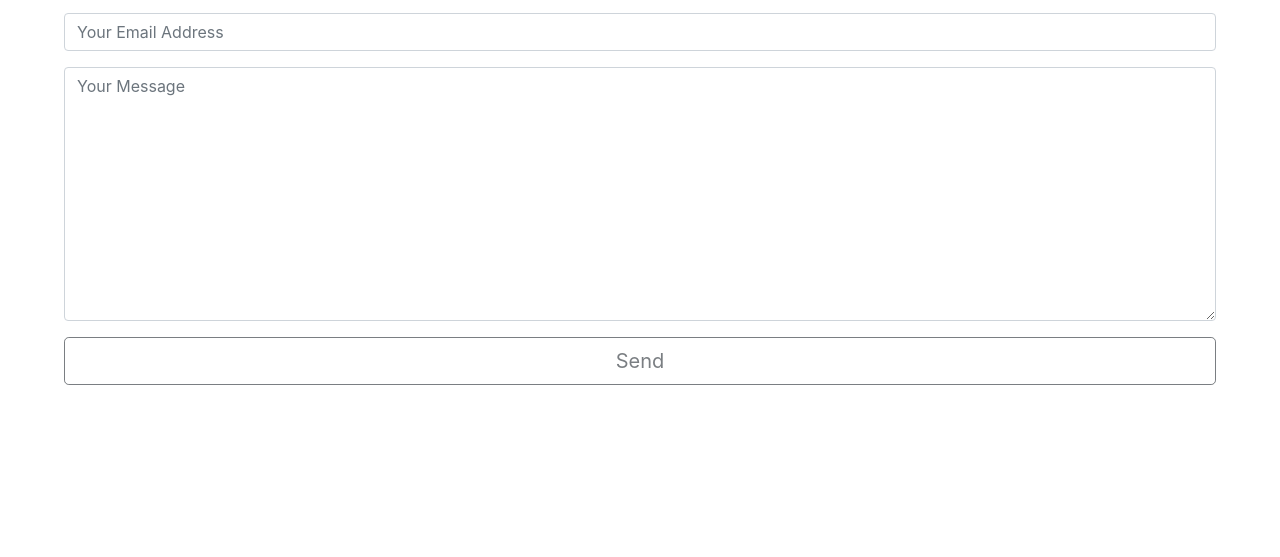
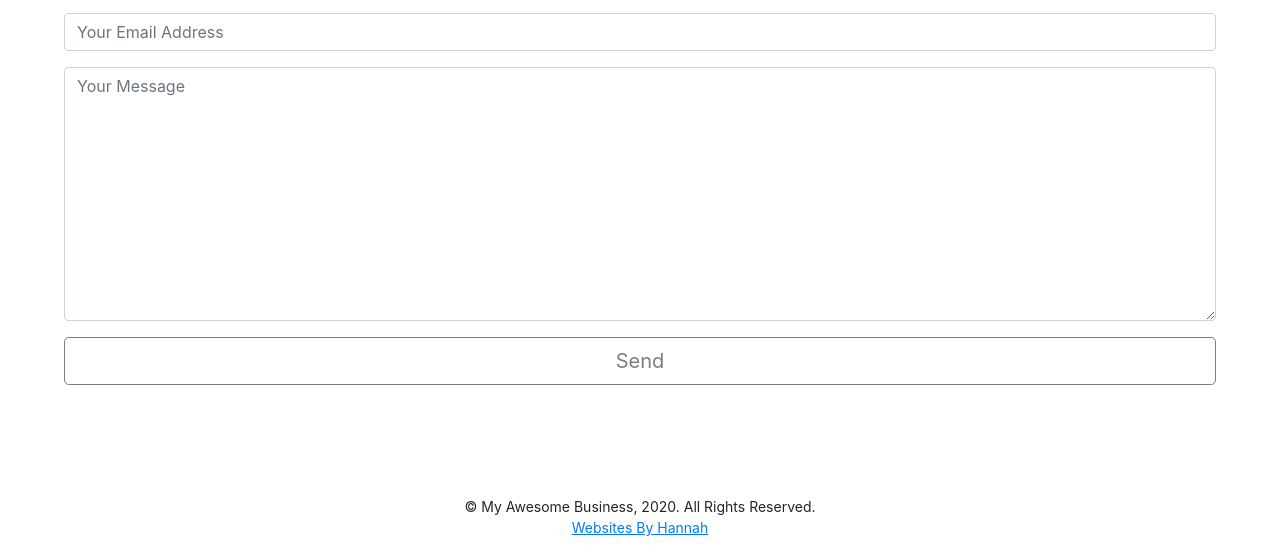
Before and after one commit to HannahStahl/ecommerce-template, a React app: page /contact in a window 1280 px wide. Shown: the part 243-800 px from the top of the page. Built offline with nearby package versions, Linux system fonts and the light colour scheme; no server answers.

Commit message:
Added sticky footer on every page except home page

```diff
--- /dev/null
+++ b/src/components/Footer.js
@@ -0,0 +1,15 @@
+import React from 'react';
+import config from '../config';
+
+const Footer = () => (
+  <div className="footer">
+    <p>
+      {`© ${config.businessName}, ${(new Date()).getFullYear()}. All Rights Reserved.`}
+    </p>
+    <a href="https://websitesbyhannah.com" target="_blank" rel="noopener noreferrer">
+      <p>Websites By Hannah</p>
+    </a>
+  </div>
+);
+
+export default Footer;
--- a/src/config.js
+++ b/src/config.js
@@ -23,5 +23,6 @@ export default {
   // Add common config values here
   cloudfrontURL: `${config.cloudfrontBaseURL}/${config.userID}`,
   publicCloudfrontURL: 'https://d17jmxltsx3ffm.cloudfront.net',
+  businessName: 'My Awesome Business',
   ...config,
 };
--- a/src/index.css
+++ b/src/index.css
@@ -1,3 +1,11 @@
+* {
+  margin: 0;
+}
+
+html, body, #root {
+  height: 100%;
+}
+
 body {
   margin: 0;
   font-family: -apple-system, BlinkMacSystemFont, "Segoe UI", "Roboto", "Oxygen",
@@ -16,6 +24,14 @@ code {
 .page-content {
   padding: 5%;
   padding-top: 7%;
+  min-height: calc(100% - 56px);
+  margin-bottom: -80px;
+}
+
+.page-content:after {
+  content: "";
+  display: block;
+  height: 80px;
 }
 
 .home-page-image {
@@ -63,3 +79,21 @@ code {
   object-fit: cover;
   z-index: -1;
 }
+
+.footer {
+  height: 80px;
+  width: 100%;
+  display: flex;
+  flex-direction: column;
+  justify-content: center;
+  align-items: center;
+}
+
+.footer p {
+  font-size: 14px;
+  margin-bottom: 0px;
+}
+
+.footer a {
+  text-decoration: underline;
+}
--- a/src/index.js
+++ b/src/index.js
@@ -13,6 +13,7 @@ import Item from './components/Item';
 import Contact from './components/Contact';
 import NotFound from './components/NotFound';
 import NavBar from './components/NavBar';
+import Footer from './components/Footer';
 import config from './config';
 
 const Routes = ({ items }) => (
@@ -54,6 +55,7 @@ const App = withRouter(() => {
       <div className="page-content">
         <Routes items={items} />
       </div>
+      {window.location.pathname !== '/' && <Footer />}
     </>
   );
 });
```
